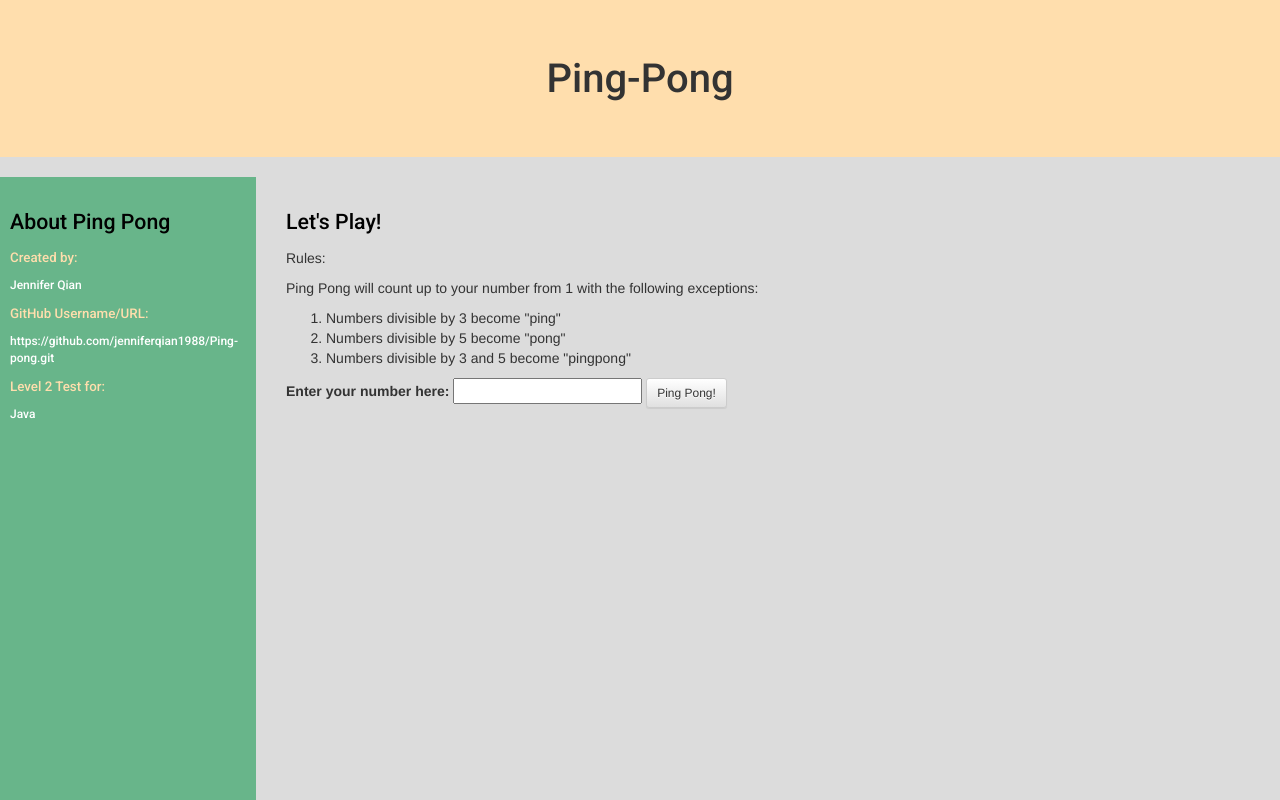
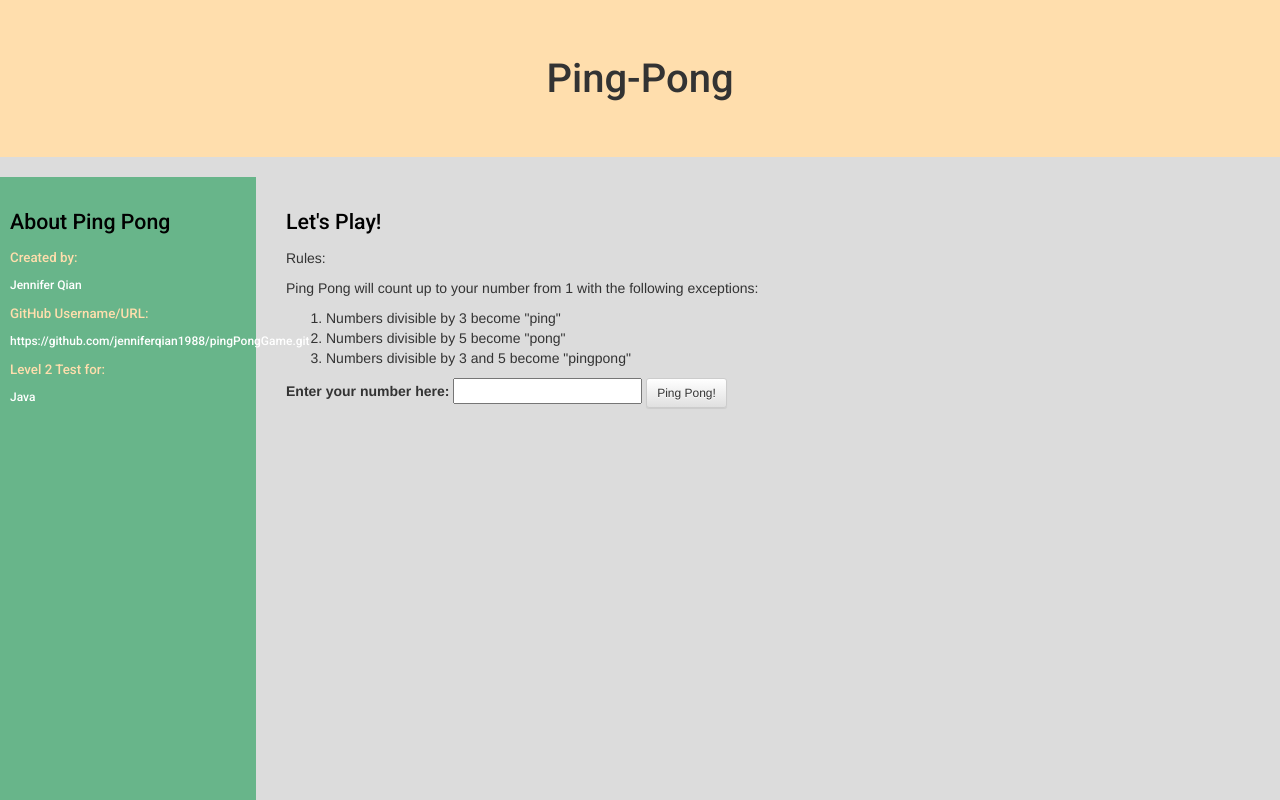
Before and after one commit to jenniferqian1988/pingPongGame, a plain HTML site: page index.html in a window 1280 px wide. Shown: the top 800 px of the page. Drawn offline with nearby package versions, Linux system fonts and the light colour scheme.

Commit message:
Update index.html

```diff
--- a/index.html
+++ b/index.html
@@ -24,7 +24,7 @@
       <p class="aboutL1">Created by:</p>
       <p class="aboutL2">Jennifer Qian</p>
       <p class="aboutL1">GitHub Username/URL:</p>
-      <p class="aboutL2">https://github.com/jenniferqian1988/Ping-pong.git</p>
+      <p class="aboutL2">https://github.com/jenniferqian1988/pingPongGame.git</p>
       <p class="aboutL1">Level 2 Test for:</p>
       <p class="aboutL2">Java</p>
     </div>
```
